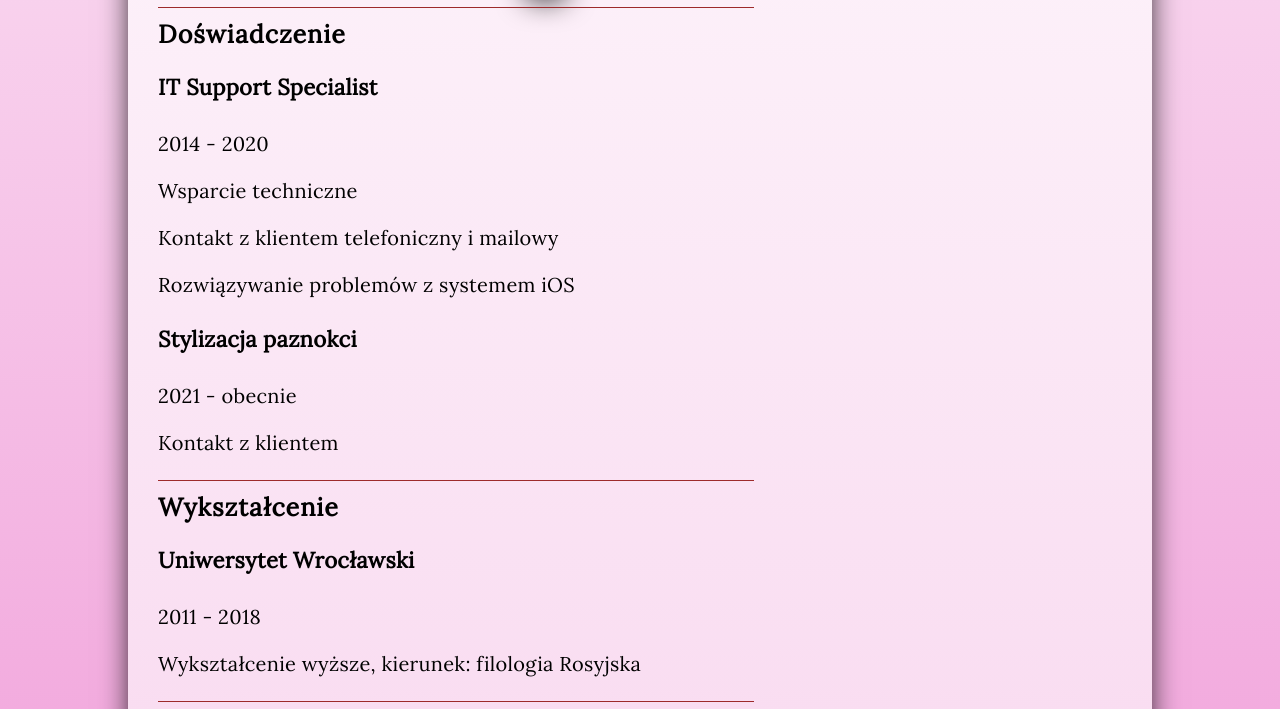
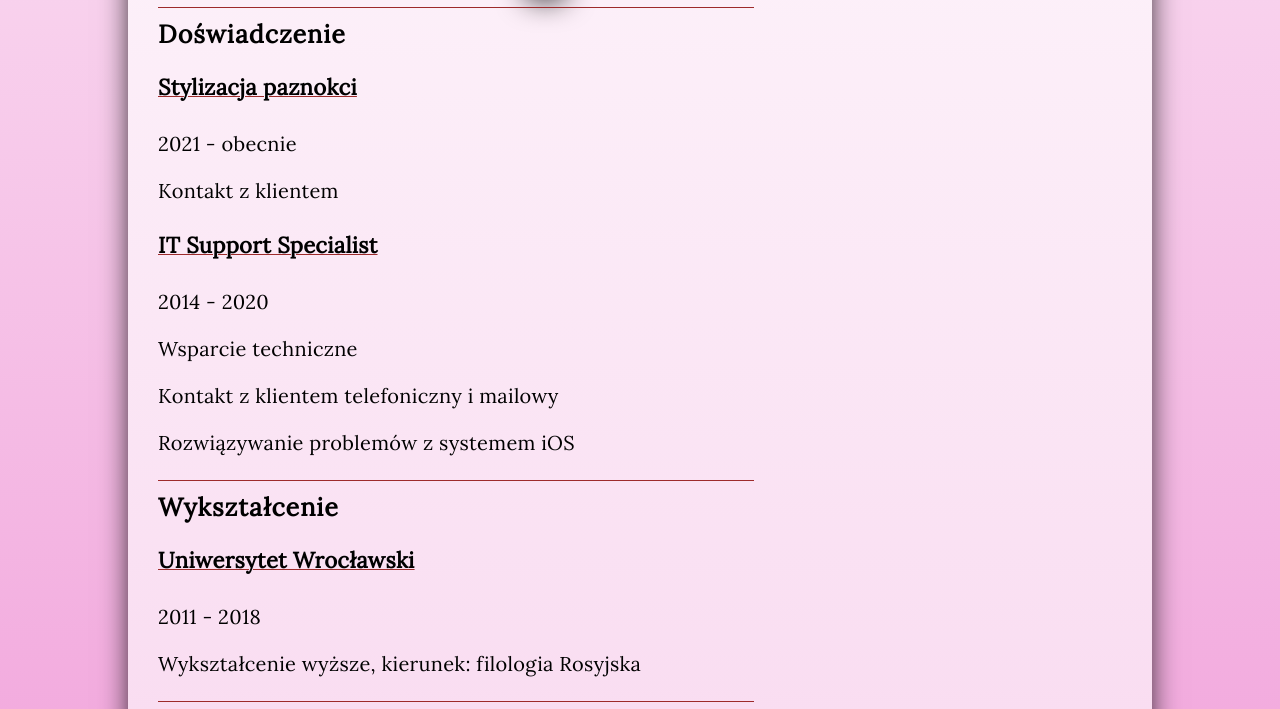
Before and after one commit to Jelena-ag/cv, a plain HTML site: page index.html in a window 1280 px wide. Shown: the part 873-1582 px from the top of the page. Drawn offline with Linux system fonts and the light colour scheme.

Commit message:
text-decor

```diff
--- a/index.html
+++ b/index.html
@@ -78,14 +78,14 @@
         <div class="underline"></div>
         <section class="work">
           <h3>Doświadczenie</h3>
+          <h4>Stylizacja paznokci</h4>
+          <p>2021 - obecnie</p>
+          <p>Kontakt z klientem</p>
           <h4>IT Support Specialist</h4>
           <p>2014 - 2020</p>
           <p>Wsparcie techniczne</p>
           <p>Kontakt z klientem telefoniczny i mailowy</p>
           <p>Rozwiązywanie problemów z systemem iOS</p>
-          <h4>Stylizacja paznokci</h4>
-          <p>2021 - obecnie</p>
-          <p>Kontakt z klientem</p>
         </section>
         <div class="underline"></div>
         <section class="school">
--- a/style.css
+++ b/style.css
@@ -139,6 +139,7 @@ h4 {
   line-height: 250%;
   font-size: 1.3em;
   letter-spacing: 0.3px;
+  text-decoration: 1px underline var(--brown);
 }
 
 div.last {
```
